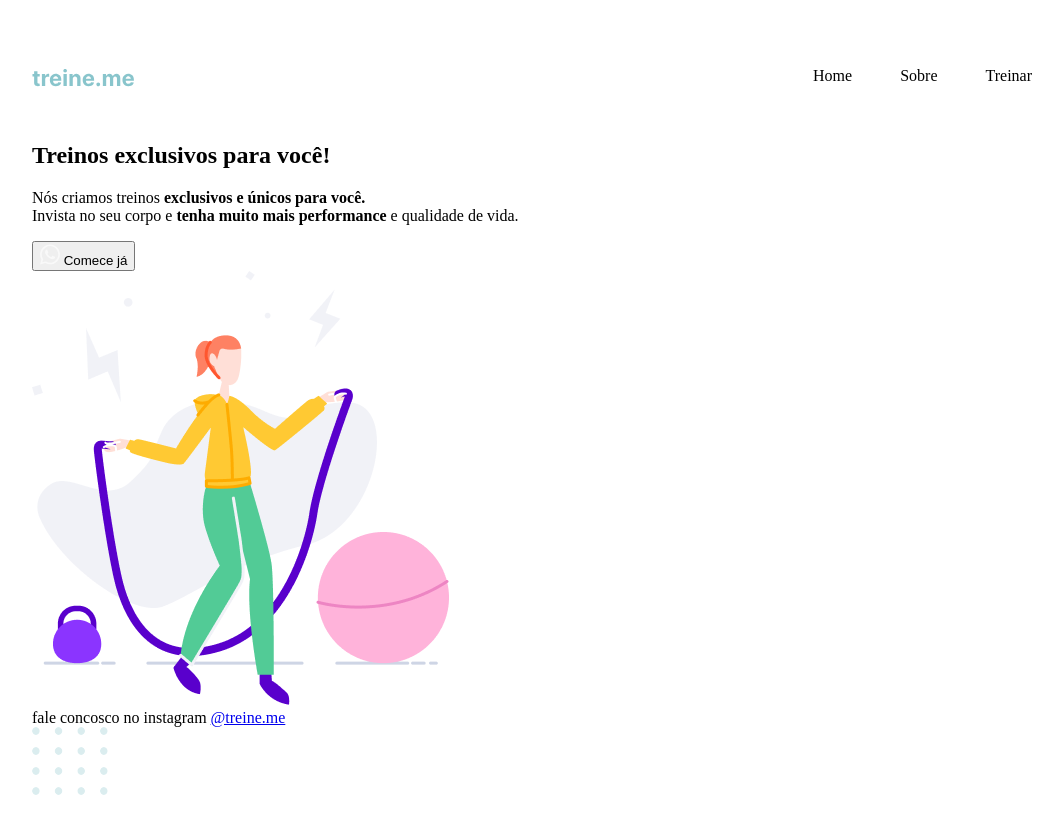
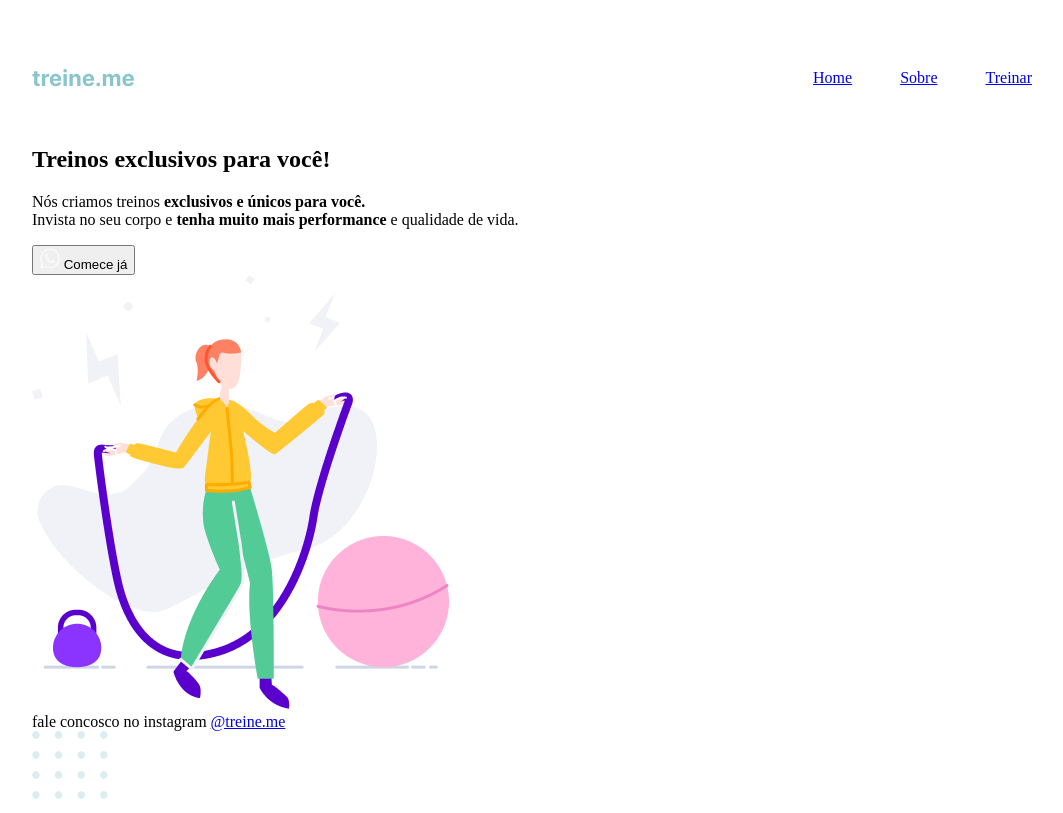
Before and after one commit to smoothemerson/TrainMe, a plain HTML site: page index.html in a window 1280 px wide. Shown: the whole page, without its empty margins (108-1171 px from the left). Drawn offline with Linux system fonts and the light colour scheme.

Commit message:
Accessibility improvements and refactoring

```diff
--- a/index.html
+++ b/index.html
@@ -5,21 +5,20 @@
     <meta name="viewport" content="width=device-width, initial-scale=1.0" />
     <title>Treine me</title>
 
-    <link rel="stylesheet" href="style.css">
+    <link rel="stylesheet" href="style.css" />
   </head>
   <body>
     <div class="page">
-      <header>
-        <img src="images/logo.svg" alt="Treine.me" />
-
-        <nav>
-          <ul>
-            <li>Home</li>
-            <li>Sobre</li>
-            <li>Treinar</li>
-          </ul>
-        </nav>
-      </header>
+      <nav>
+        <a id="logo" href="#">
+          <img src="images/logo.svg" alt="Treine.me" />
+        </a>
+        <ul>
+          <li><a href="#"> Home </a></li>
+          <li><a href="#"> Sobre </a></li>
+          <li><a href="#"> Treinar </a></li>
+        </ul>
+      </nav>
 
       <main>
         <section>
--- a/style.css
+++ b/style.css
@@ -7,7 +7,7 @@ body {
   margin: 65px auto 0;
 }
 
-header {
+nav {
   display: flex;
   justify-content: space-between;
   align-items: center;
```
